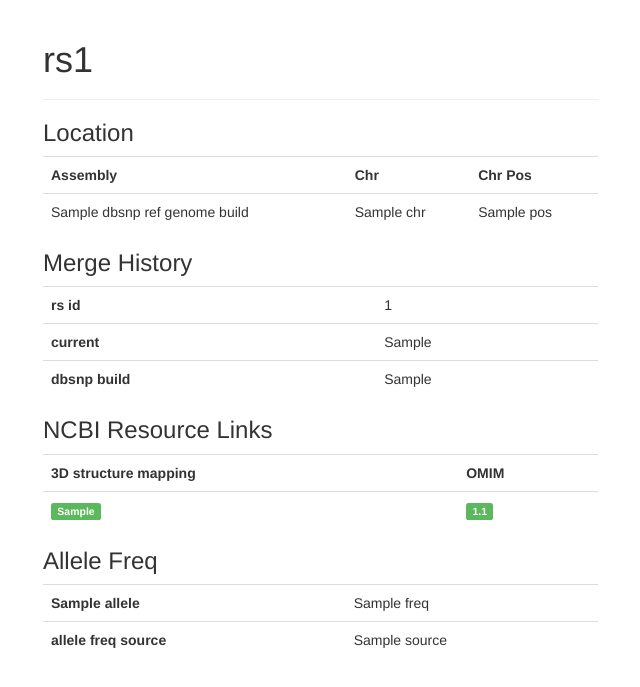
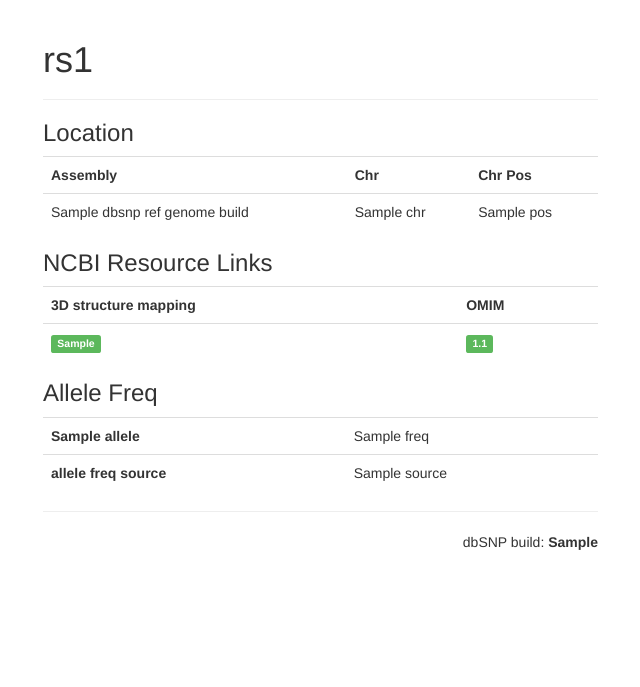
Before and after one commit to knmkr/dbsnp-pg, a Django app: template contrib/web/djdbsnp/dbsnp/templates/snp.html in a window 1280 px wide. Shown: the top 687 px of the page, without its empty margins (27-667 px from the left). Run offline with Django 3.2, Linux system fonts and the light colour scheme; the template is opened without the code that fills it: most values are stand-ins (such as "Sample title", 1, 10 or a date in 2020); some libraries are stand-ins or nearby versions.

Commit message:
move dbSNP build info to bottom

```diff
--- a/contrib/web/djdbsnp/dbsnp/templates/snp.html
+++ b/contrib/web/djdbsnp/dbsnp/templates/snp.html
@@ -25,22 +25,6 @@
               <td>{{ pos.pos }}</td>
             </tr>
             {% endfor %}
-          </table>
-
-          <h3>Merge History</h3>
-          <table class="table">
-            <tr>
-              <th>rs id</th>
-              <td>{{ rsid }}</td>
-            </tr>
-            <tr>
-              <th>current</th>
-              <td>{{ chr_pos.0.snp_current }}</td>
-            </tr>
-            <tr>
-              <th>dbsnp build</th>
-              <td>{{ dbsnp_build }}</td>
-            </tr>
           </table>
 
           <h3>NCBI Resource Links</h3>
@@ -93,6 +77,9 @@
             {% endfor %}
           </table>
 
+          <hr>
+          <p class="text-right">dbSNP build: <strong>{{ dbsnp_build }}</strong></p>
+
         </div>
       </div>
     </div>
```
